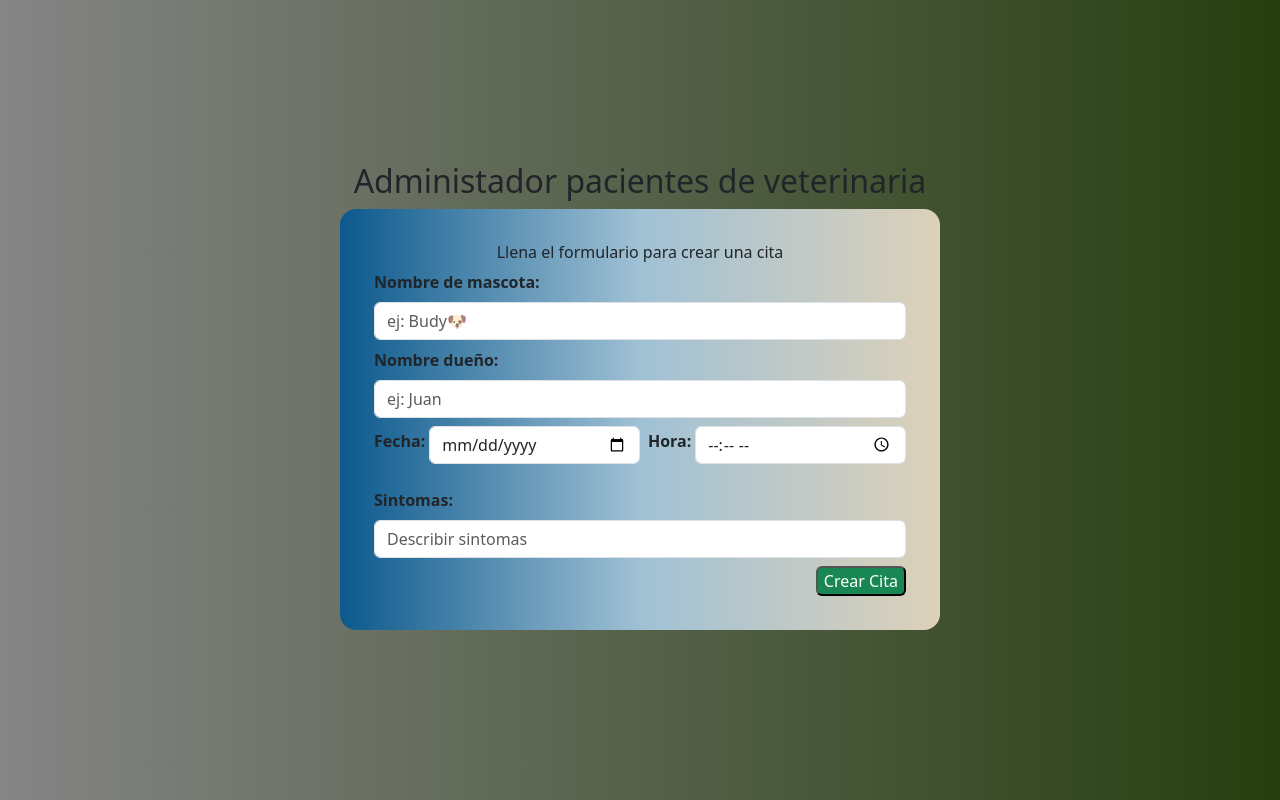
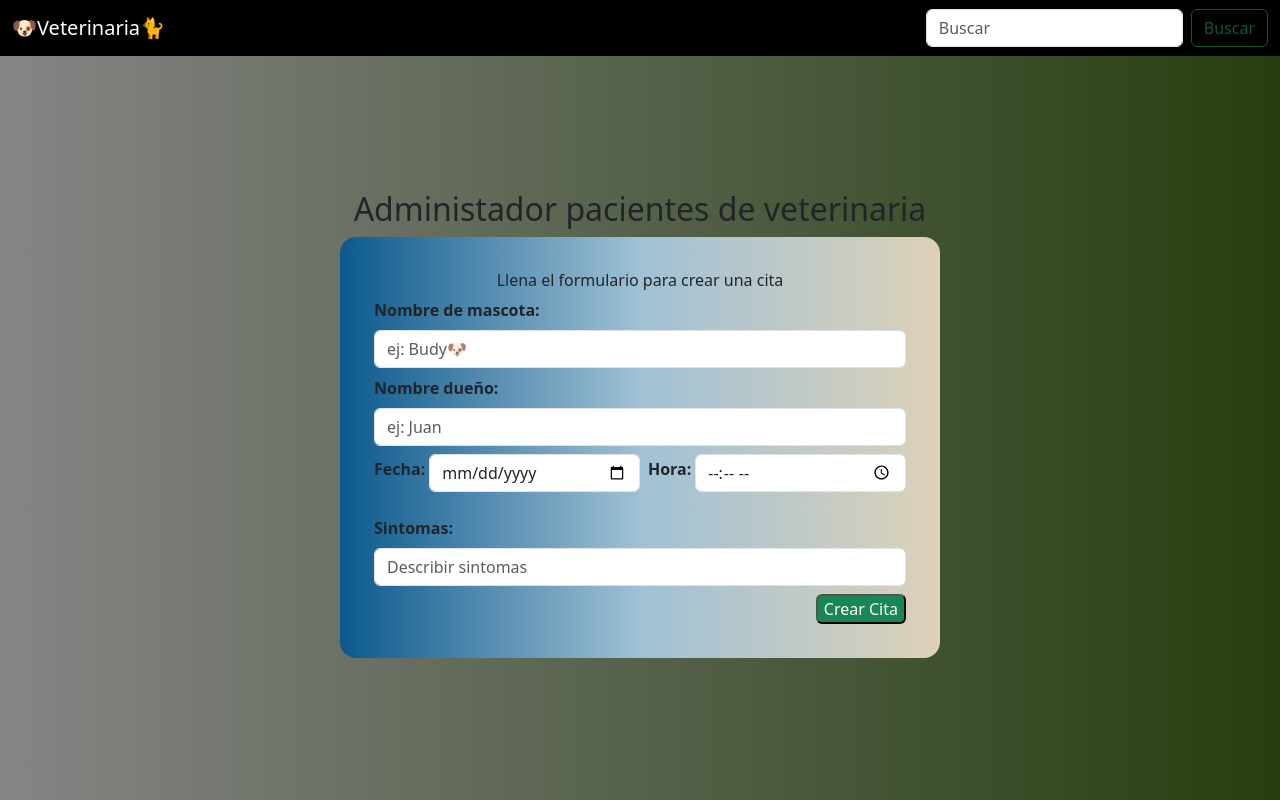
Before and after one commit to Lucaspozziok64/pacientesVeterinaria-ReactVite, a React (Vite) app: page / in a window 1280 px wide. Built offline with nearby package versions, Linux system fonts and the light colour scheme.

Commit message:
agregamos nav y modificamos el mensaje con sweetalert2

```diff
--- a/src/App.jsx
+++ b/src/App.jsx
@@ -32,16 +32,49 @@ function App() {
   }, [citas]);
 
   const borrarCard = (id) => {
-    setCitas(citas.filter((cita) => cita.id !== id));
     Swal.fire({
-      title: "Cita eliminada!",
-      text: "Has eliminado la tarjeta!",
-      icon: "info",
+      title: "Estas seguro de eliminar esta cita?",
+      text: "No podras revertir la tarjeta!",
+      icon: "warning",
+      showCancelButton: true,
+      confirmButtonColor: "#3085d6",
+      cancelButtonColor: "#d33",
+      confirmButtonText: "Si, Borrar!",
+    }).then((result) => {
+      if (result.isConfirmed) {
+        setCitas(citas.filter((cita) => cita.id !== id));
+        Swal.fire({
+          title: "Cita eliminada!",
+          text: "Has eliminada la tarjeta",
+          icon: "success",
+        });
+      }
     });
   };
 
   return (
     <>
+      <header>
+        <nav className="navbar bg-black">
+          <div className="container-fluid">
+            <a className="navbar-brand text-white">🐶Veterinaria🐈</a>
+            <form className="d-flex" role="search">
+              <input
+                className="form-control me-2"
+                type="search"
+                placeholder="Buscar"
+                aria-label="Search"
+              />
+              <button
+                className="btn btn-outline-success disabled"
+                type="submit"
+              >
+                Buscar
+              </button>
+            </form>
+          </div>
+        </nav>
+      </header>
       <main className="container my-4">
         <h2 className="text-center my-2">
           Administador pacientes de veterinaria
--- a/src/components/FormularioCitas.jsx
+++ b/src/components/FormularioCitas.jsx
@@ -77,6 +77,7 @@ const FormularioCitas = ({ agregarCita }) => {
           className="form-control"
           id="exampleFormControlTextarea1"
           rows="3"
+          type="text"
           placeholder="ej: Juan"
           {...register("inputDueño", {
             required: "Su nombre es un dato obligatorio",
@@ -152,8 +153,8 @@ const FormularioCitas = ({ agregarCita }) => {
               message: "El sintoma debe tener 10 caracteres como minimo",
             },
             maxLength: {
-              value: 120,
-              message: "El sintoma debe contener como maximo 100 caracteres",
+              value: 30,
+              message: "El sintoma debe contener como maximo 30 caracteres",
             },
           })}
         ></input>
```
